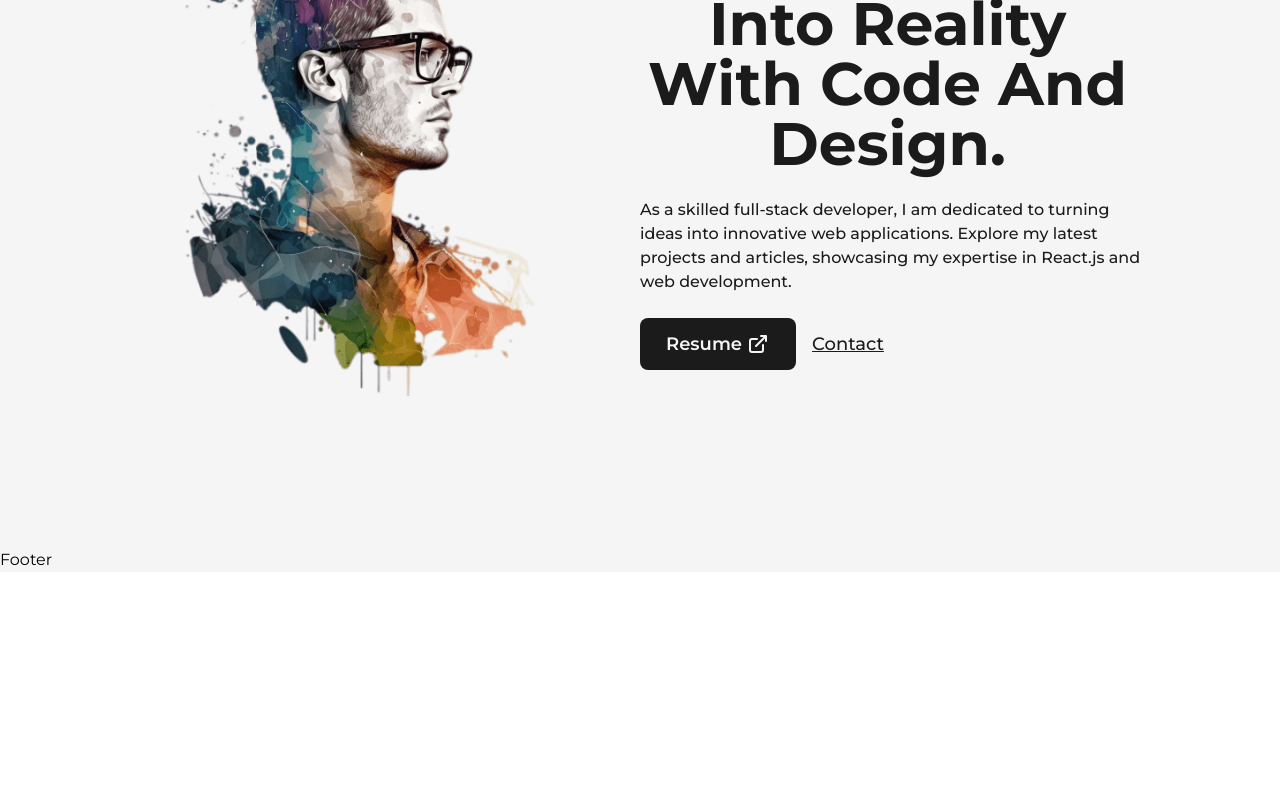
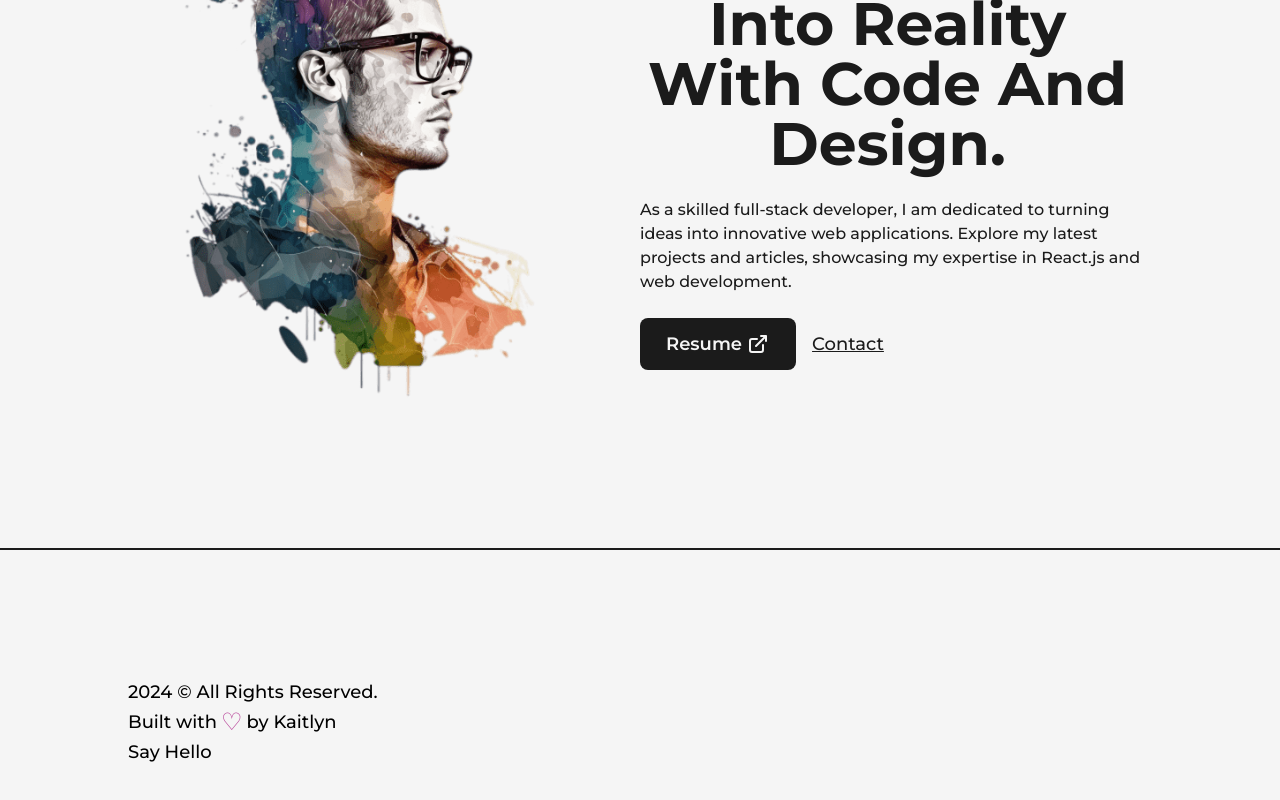
Before and after one commit to Kaityoun/MyPortfolio, a Next.js app: page / in a window 1280 px wide. Shown: the part 340-1140 px from the top of the page. Before the commit the page ends 912 px from the top, so only its background shows below. Built offline with nearby package versions, Linux system fonts and the light colour scheme.

Commit message:
Created all footers

```diff
--- a/src/components/Footer.js
+++ b/src/components/Footer.js
@@ -1,9 +1,26 @@
 import React from 'react'
+import Layout from './Layout'
+import Link from 'next/link'
 
-const Footer = ()=> {
-    return(
-        <div>Footer</div>
-    )
+const Footer = () => {
+  return (
+    <footer className='w-full border-t-2 border-solid border-dark font-medium text-lg'>
+      <Layout className='py-8 flex items-center justify-between'>
+            {/* All Rights Reserved */}
+            <span>{new Date().getFullYear()} &copy; All Rights Reserved.</span>
+
+            {/* Built With Love by Kaitlyn */}
+            <div className='flex items-center'>
+            Built with
+            <span className='text-primary text-2xl px-1'>&#9825;</span>
+            by Kaitlyn
+            </div>
+
+            {/* Link to Contact */}
+            <Link href='/' className='hover:underline'>Say Hello</Link>
+      </Layout>
+    </footer>
+  )
 }
 
 export default Footer
```
